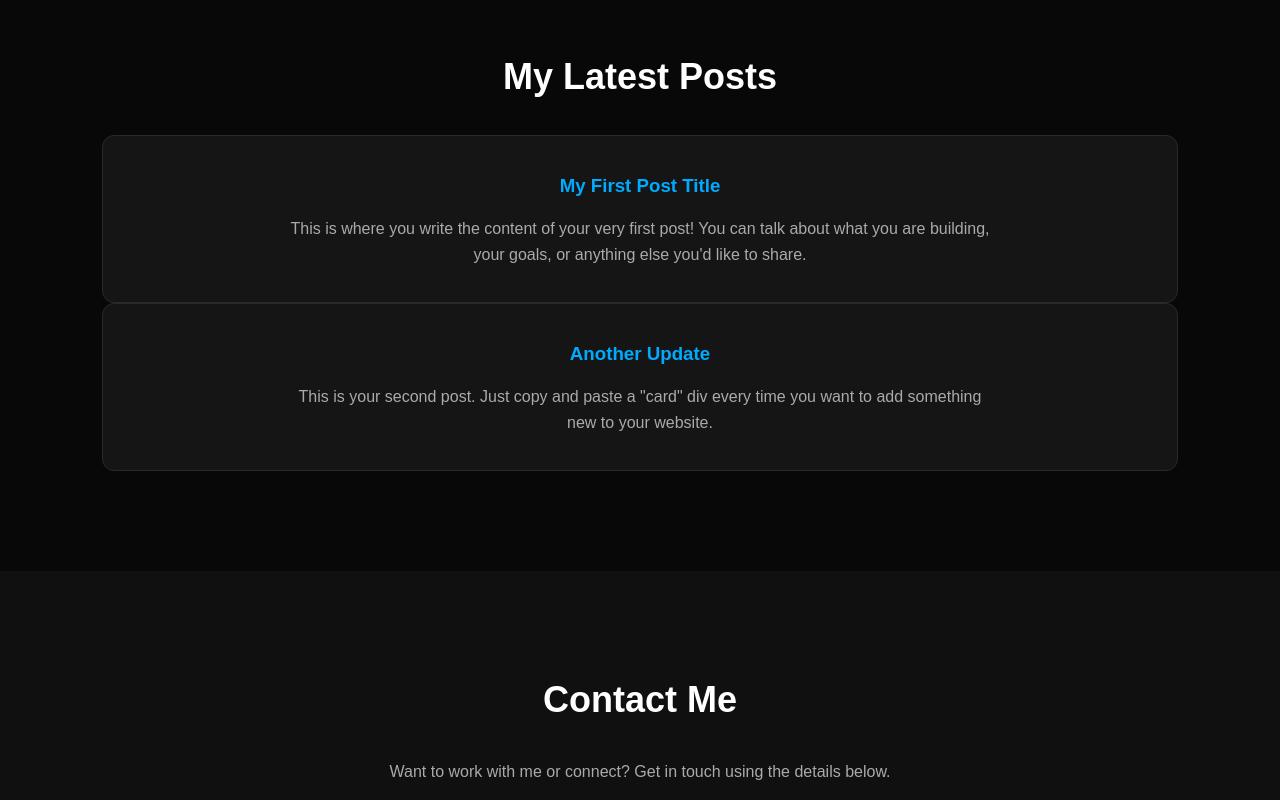
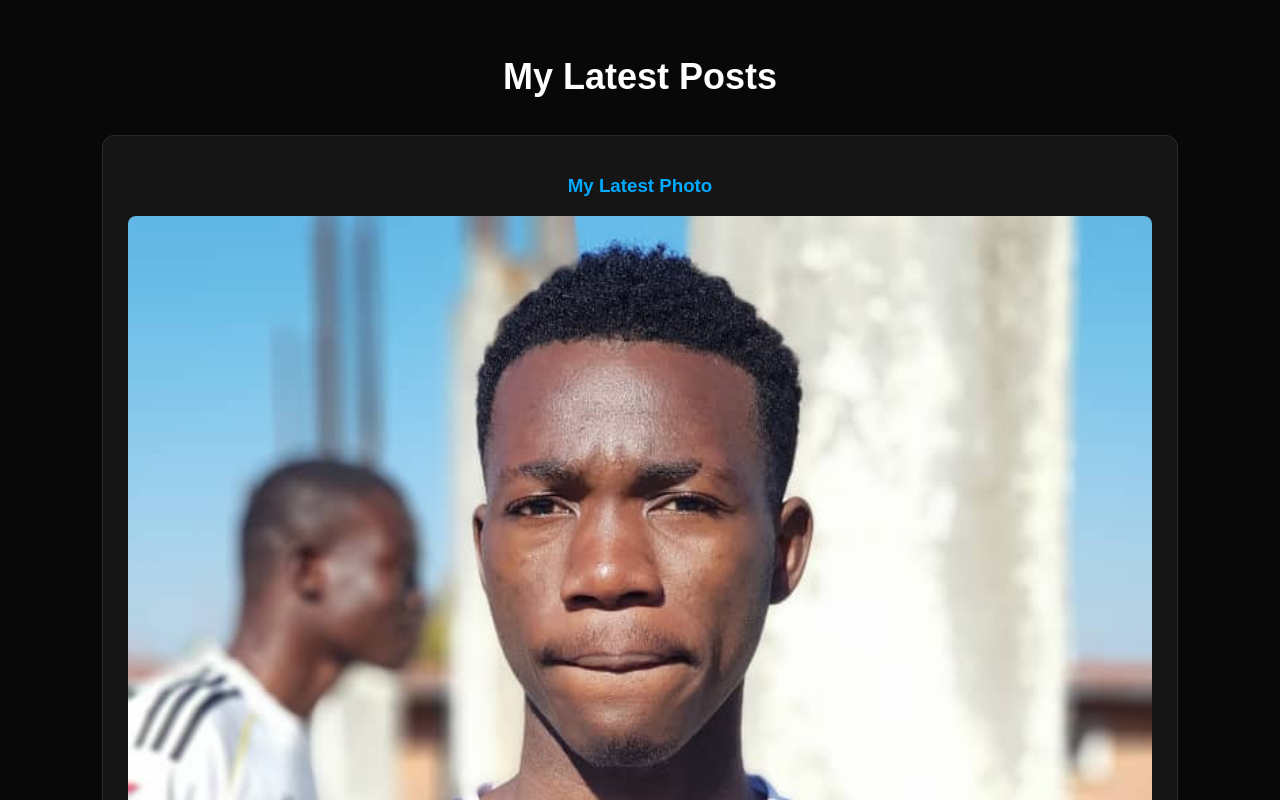
Before and after one commit to chirwamainza207-ship-it/ace-chirwa, a plain HTML site: page index.html in a window 1280 px wide. Shown: the part 1660-2460 px from the top of the page. Drawn offline with Linux system fonts and the light colour scheme.

Commit message:
Add new photo post to blog section

```diff
--- a/index.html
+++ b/index.html
@@ -93,13 +93,12 @@
     <h2>My Latest Posts</h2>
 
     <!-- Post 1 -->
-    <div class="card">
-        <h3>My First Post Title</h3>
-        <p>This is where you write the content of your very first post! You can talk about what you are building, your goals, or anything else you'd like to share.</p>
-    </div>
-
-    <!-- Post 2 (Add more like this whenever you want to post) -->
-    <div class="card">
+<div class="card">
+    <h3>My Latest Photo</h3>
+    <img src="IMG-20260727-WA0036.jpg" alt="Uploaded photo" style="width: 100%; border-radius: 8px; margin-top: 10px; display: block;">
+    <p>Check out my newly uploaded image live on my website!</p>
+</div>
+<div class="card">
         <h3>Another Update</h3>
         <p>This is your second post. Just copy and paste a "card" div every time you want to add something new to your website.</p>
     </div>
```
